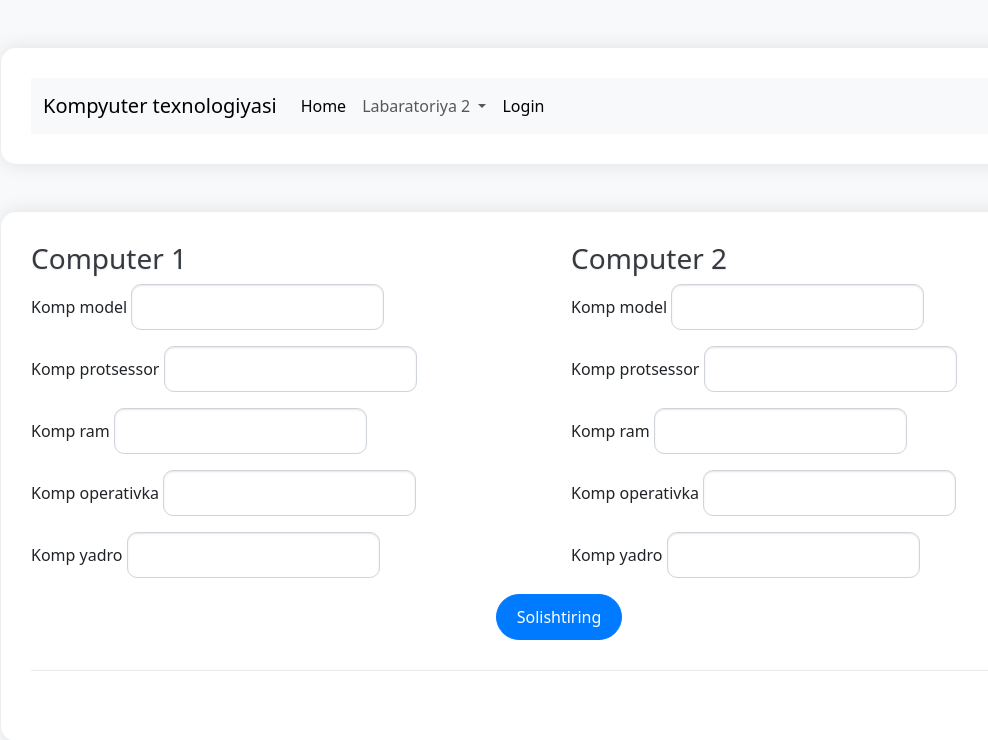
After one commit to Matnazar-Matnazarov/Kompyuter_texnologiya_sayti, a Django app: template templates/komp_solishtirish.html in a window 1280 px wide. The commit adds this page. Shown: the top 740 px of the page, without its empty margins (69-1057 px from the left). Run offline with Django 3.2, Linux system fonts and the light colour scheme; the template is opened without the code that fills it, so the values that code supplies are empty, except form fields; tables that the repository leaves empty hold one stand-in row (values such as "Sample post"); form fields are guessed from the names that the template uses.

Commit message:
Labaratoriya baza
refresh

```diff
--- a/app1/urls.py
+++ b/app1/urls.py
@@ -1,6 +1,8 @@
 from django.urls import path
 
-from app1.views import AddTovar, Chiqarish, HomeDetail, update_quantity,VideoDetail,Video,addvideo
+from app1.views import AddTovar, Chiqarish, HomeDetail, update_quantity, VideoDetail, Video, \
+    addvideo, Kompyuter_vs,Sanoq_sistema
+
 urlpatterns=[
     path('', Chiqarish.as_view(), name="home"),
     path('home/<url>/', HomeDetail.as_view(), name="homedetail"),
@@ -8,5 +10,7 @@ urlpatterns=[
     path('lobaratoriya2/', Video.as_view(), name="video"),
     path('addvideo/', addvideo.as_view(), name="addvideo"),
     path('addtovar/', AddTovar.as_view(), name="addtovar"),
+    path('sanoq/sistema/',Sanoq_sistema.as_view(),name="sanoq_sistema"),
+    path('kompyuter/solishtirish/',Kompyuter_vs.as_view(),name="solishtirish"),
     path('update_quantity/<int:product_id>/<str:action>/', update_quantity.as_view(), name='update_quantity'),
 ]
--- a/templates/base.html
+++ b/templates/base.html
@@ -23,8 +23,15 @@
                   <li class="nav-item">
                     <a class="nav-link active"  aria-current="page" href="{% url 'home'%}">Home</a>
                   </li>
-                  <li class="nav-item">
-                    <a class="nav-link"  aria-current="page" href="{% url 'video'%}">Videos</a>
+                  <li class="nav-item dropdown">
+                    <a class="nav-link dropdown-toggle" id="navbarScrollingDropdown" role="button" data-bs-toggle="dropdown" aria-expanded="false">
+                      Labaratoriya 2
+                    </a>
+                    <ul class="dropdown-menu" aria-labelledby="navbarScrollingDropdown">
+                      <li><a class="dropdown-item" href="{% url 'video'%}">Videos</a></li>
+                      <li><a class="dropdown-item" href="{% url 'solishtirish'%}">Kompyuter solishtirish</a></li>
+                      <li><a class="dropdown-item" href="{% url 'sanoq_sistema'%}">Sanoq sistema</a></li>
+                    </ul>
                   </li>
                   {% if request.user.is_superuser %}
                   <li class="nav-item dropdown">
--- /dev/null
+++ b/templates/komp_solishtirish.html
@@ -0,0 +1,193 @@
+{% extends 'base.html' %}
+{% block content %}
+{% load static %}
+<!DOCTYPE html>
+<html lang="en">
+<head>
+    <meta charset="UTF-8">
+    <meta name="viewport" content="width=device-width, initial-scale=1.0">
+    <title>Solishtirish</title>
+    <script src="https://ajax.googleapis.com/ajax/libs/jquery/3.5.1/jquery.min.js"></script>
+    <link href="https://cdn.jsdelivr.net/npm/bootstrap@5.3.2/dist/css/bootstrap.min.css" rel="stylesheet" integrity="sha384-T3c6CoIi6uLrA9TneNEoa7RxnatzjcDSCmG1MXxSR1GAsXEV/Dwwykc2MPK8M2HN" crossorigin="anonymous">
+    <link rel="stylesheet" href="https://cdn.jsdelivr.net/npm/bootstrap-icons@1.11.3/font/bootstrap-icons.min.css">
+    {% block style %}
+    <link rel="stylesheet" href="{% static 'css/home.css' %}">
+    <style>
+         body {
+            background-color: #f8f9fa;
+        }
+        .container {
+            background: white;
+            border-radius: 15px;
+            box-shadow: 0 0 20px rgba(0, 0, 0, 0.1);
+            padding: 30px;
+            margin-top: 30px;
+        }
+        h2, h3 {
+            color: #343a40;
+            text-shadow: 0px 1px 2px rgba(0, 0, 0, 0.1);
+        }
+        .form-container {
+            margin-bottom: 30px;
+        }
+        .form-container .mb-3 {
+            position: relative;
+            margin-bottom: 20px;
+        }
+        .form-container input, .form-container select {
+            border-radius: 10px;
+            border: 1px solid #ced4da;
+            padding: 10px;
+            box-shadow: inset 0 1px 2px rgba(0, 0, 0, 0.1);
+            transition: all 0.3s ease;
+            appearance: none;
+            background: #fff;
+        }
+        .form-container select {
+            -moz-appearance: none; /* Firefox */
+            -webkit-appearance: none; /* Chrome and Safari */
+            appearance: none; /* Other browsers */
+            background-position: right 10px top 50%;
+            background-size: 10px 10px;
+        }
+        .form-container select:focus {
+            outline: none;
+            box-shadow: 0 0 10px rgba(0, 123, 255, 0.5);
+            border-color: #007bff;
+        }
+        .btn-primary {
+            background-color: #007bff;
+            border-color: #007bff;
+            border-radius: 50px;
+            padding: 10px 20px;
+            transition: all 0.3s ease;
+        }
+        .btn-primary:hover {
+            background-color: #0056b3;
+            border-color: #0056b3;
+        }
+        .result-container {
+            padding: 20px;
+            border-top: 1px solid #e9ecef;
+        }
+        .result-container h3 {
+            margin-top: 20px;
+        }
+        .result-container p {
+            margin: 5px 0;
+        }
+        .comparison-summary {
+            margin-top: 20px;
+            padding: 10px;
+            background-color: #e2e3e5;
+            border-radius: 5px;
+        }
+        .bi-check2-circle {
+            background-color: rgb(50, 205, 71);
+            color: white;
+            border-radius: 50px;
+            padding: 5px;
+        }
+        .bi-x-circle {
+            background-color: red;
+            color: white;
+            border-radius: 50px;
+            padding: 5px;
+        }
+    </style>
+    {% endblock %}
+</head>
+<body>
+    <div class="container mt-5">
+        <div class="row form-container">
+            <form id="compare-form" method="POST" class="row">
+                {% csrf_token %}
+                <div class="col-md-6">
+                    <h3>Computer 1</h3>
+                    <div class="mb-3">
+                        {{ form.komp_model_1.label_tag }} {{ form.komp_model_1 }}
+                    </div>
+                    <div class="mb-3">
+                        {{ form.komp_protsessor_1.label_tag }} {{ form.komp_protsessor_1 }}
+                    </div>
+                    <div class="mb-3">
+                        {{ form.komp_ram_1.label_tag }} {{ form.komp_ram_1 }}
+                    </div>
+                    <div class="mb-3">
+                        {{ form.komp_operativka_1.label_tag }} {{ form.komp_operativka_1 }}
+                    </div>
+                    <div class="mb-3">
+                        {{ form.komp_yadro_1.label_tag }} {{ form.komp_yadro_1 }}
+                    </div>
+                </div>
+                <div class="col-md-6">
+                    <h3>Computer 2</h3>
+                    <div class="mb-3">
+                        {{ form.komp_model_2.label_tag }} {{ form.komp_model_2 }}
+                    </div>
+                    <div class="mb-3">
+                        {{ form.komp_protsessor_2.label_tag }} {{ form.komp_protsessor_2 }}
+                    </div>
+                    <div class="mb-3">
+                        {{ form.komp_ram_2.label_tag }} {{ form.komp_ram_2 }}
+                    </div>
+                    <div class="mb-3">
+                        {{ form.komp_operativka_2.label_tag }} {{ form.komp_operativka_2 }}
+                    </div>
+                    <div class="mb-3">
+                        {{ form.komp_yadro_2.label_tag }} {{ form.komp_yadro_2 }}
+                    </div>
+                </div>
+                <div class="col-md-12 text-center">
+                    <button type="submit" class="btn btn-primary">Solishtiring</button>
+                </div>
+            </form>
+        </div>
+        <div id="result" class="result-container">
+
+        </div>
+    </div>
+    <script>
+        $(document).ready(function() {
+            $('#compare-form').on('submit', function(e) {
+                e.preventDefault();
+                $.ajax({
+                    type: 'POST',
+                    url: window.location.href,
+                    data: $(this).serialize(),
+                    success: function(response) {
+                        $('#result').html(`
+                            <h2>Taqqoslash natijalari</h2>
+                            <div class="row">
+                                <div class="col-5">
+                                    <h3>Computer 1</h3>
+                                    <p>Model: ${response.komp_model_1}</p>
+                                    <p>Processor: Core ${response.komp_protsessor_1} ${response.komp_protsessor_1_b ? '<i class="bi bi-check2-circle"></i>' : '<i class="bi bi-x-circle"></i>'}</p>
+                                    <p>RAM: ${response.komp_ram_1} GB ${response.komp_ram_1_b ? '<i class="bi bi-check2-circle"></i>' : '<i class="bi bi-x-circle"></i>'}</p>
+                                    <p>Operational Memory: DDR${response.komp_operativka_1} ${response.komp_operativka_1_b ? '<i class="bi bi-check2-circle"></i>' : '<i class="bi bi-x-circle"></i>'}</p>
+                                    <p>Core: ${response.komp_yadro_1} yadro ${response.komp_yadro_1_b ? '<i class="bi bi-check2-circle"></i>' : '<i class="bi bi-x-circle"></i>'}</p>
+                                </div>
+                                <div class="col-2">
+                                    <p>${response.komp_1_ustunlik}%  VS  ${response.komp_2_ustunlik}% </p>
+                                </div>
+                                <div class="col-5">
+                                    <h3>Computer 2</h3>
+                                    <p>Model: ${response.komp_model_2}</p>
+                                    <p>Processor: Core ${response.komp_protsessor_2} ${response.komp_protsessor_2_b ? '<i class="bi bi-check2-circle"></i>' : '<i class="bi bi-x-circle"></i>'}</p>
+                                    <p>RAM: ${response.komp_ram_2} GB ${response.komp_ram_2_b ? '<i class="bi bi-check2-circle"></i>' : '<i class="bi bi-x-circle"></i>'}</p>
+                                    <p>Operational Memory: DDR${response.komp_operativka_2} ${response.komp_operativka_2_b ? '<i class="bi bi-check2-circle"></i>' : '<i class="bi bi-x-circle"></i>'}</p>
+                                    <p>Core: ${response.komp_yadro_2} yadro ${response.komp_yadro_2_b ? '<i class="bi bi-check2-circle"></i>' : '<i class="bi bi-x-circle"></i>'}</p>
+                                </div>
+                            </div>
+                        `);
+                    },
+                    error: function(response) {
+                        alert('An error occurred. Please try again.');
+                    }
+                });
+            });
+        });
+    </script>
+</body>
+</html>
+{% endblock %}
```
Also changed, not shown: app1/admin.py (+7 -1 lines), app1/forms.py (+20 -2 lines), app1/models.py (+75 -0 lines), app1/views.py (+87 -1 lines), config/settings.py (deleted, +0 -132 lines), templates/sanoq_sistema.html (added, +129 -0 lines), templates/video_home.html (+6 -1 lines), app1/migrations/0004_nomi_k_operativka_protsessor_ram_xotira_yadro.py (added), app1/migrations/0005_sanoq_sistema_model.py (added), db.sqlite3, 2 other files.
